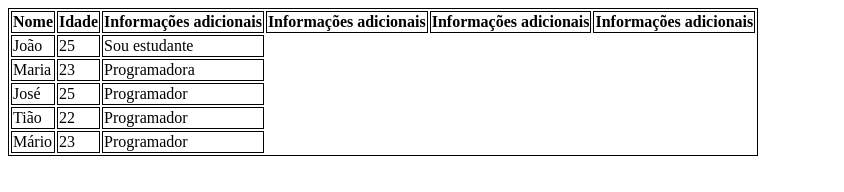
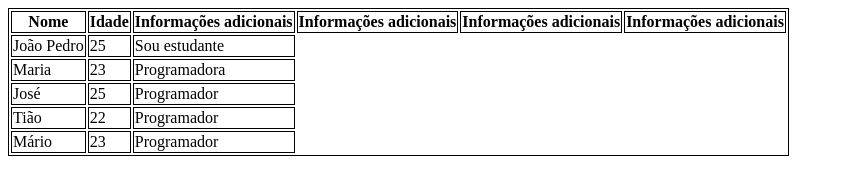
Before and after one commit to Miguel-dAlmeida/aula-tabela, a plain HTML site: page index.html in a window 1280 px wide. Shown: the whole page, without its empty margins (0-844 px from the left). Drawn offline with Linux system fonts and the light colour scheme.

Commit message:
trocado de João para João Pedro

```diff
--- a/index.html
+++ b/index.html
@@ -25,7 +25,7 @@
 
     <tbody>
     <tr>
-        <td>João</td>
+        <td>João Pedro</td>
         <td>25</td>
         <td>Sou estudante</td>
        </tr>
```
